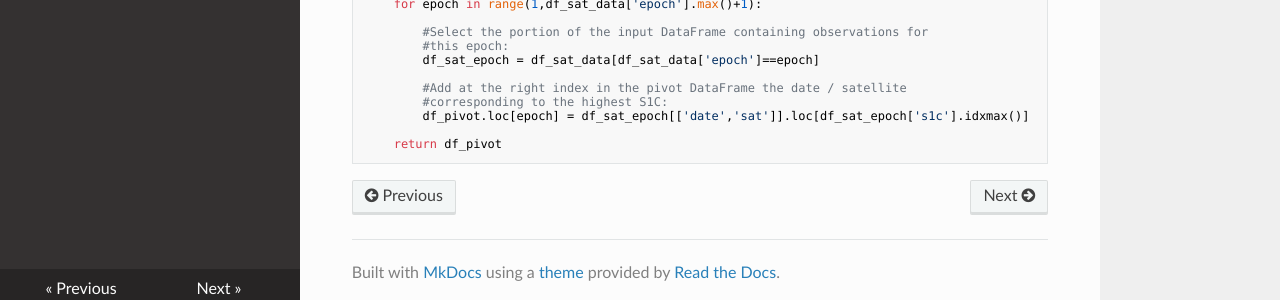
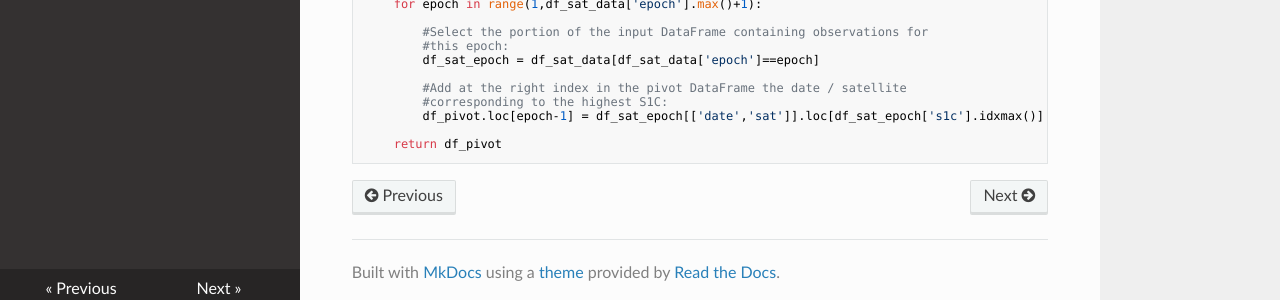
Before and after one commit to NicOudart/UVSQ_M2_NewSpace_TP_Python, an MkDocs documentation site: the page built from docs/4_Traitement_donnees.md, in a window 1280 px wide and 1177 px high. Shown: the part 868-1168 px from the top of the window. Built offline with MkDocs 1.6.1, drawn with Linux system fonts in a browser that asks for light colours; nearby versions of some CDN libraries.

Commit message:
-Minor modifications of part 4 and 5.

```diff
--- a/docs/4_Traitement_donnees.md
+++ b/docs/4_Traitement_donnees.md
@@ -48,7 +48,7 @@ def pivot(df_sat_data):
 
         #Add at the right index in the pivot DataFrame the date / satellite
         #corresponding to the highest S1C:
-        df_pivot.loc[epoch] = df_sat_epoch[['date','sat']].loc[df_sat_epoch['s1c'].idxmax()]
+        df_pivot.loc[epoch-1] = df_sat_epoch[['date','sat']].loc[df_sat_epoch['s1c'].idxmax()]
 
     return df_pivot
 ~~~
```
Also changed, not shown: docs/5_Export_affichage.md (+1 -1 lines).
